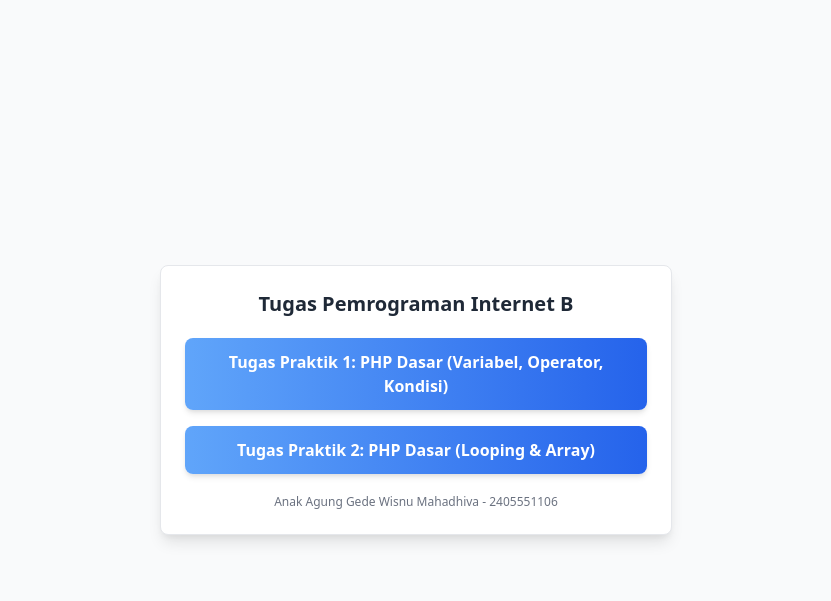
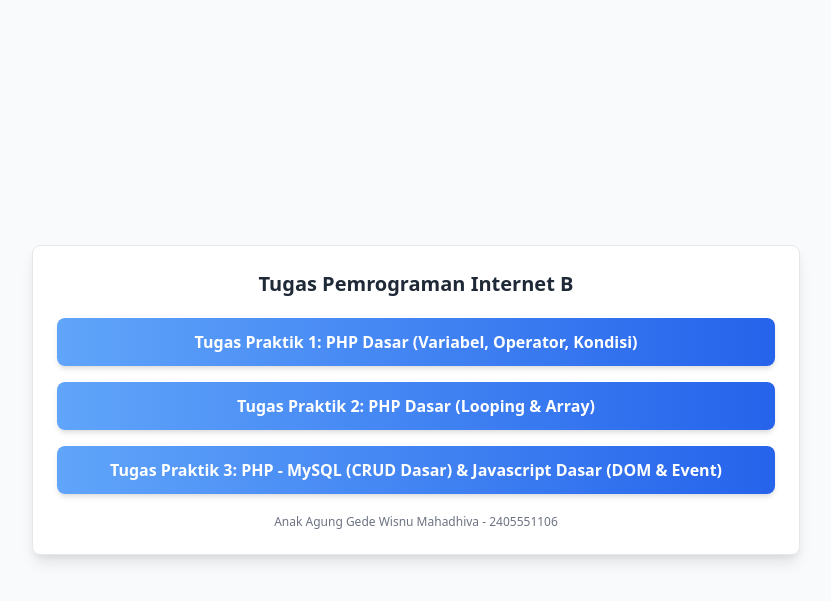
Before and after one commit to gungwisnu/Tugas-Pemrograman-Internet-B, a PHP site: page / in a window 1280 px wide. Shown: the top 601 px of the page, without its empty margins (224-1055 px from the left). Run offline with PHP 8.4, Linux system fonts and the light colour scheme.

Commit message:
Update index.php

```diff
--- a/index.php
+++ b/index.php
@@ -10,7 +10,7 @@
 
 <body class="bg-gray-50 font-sans">
     <div class="min-h-screen flex items-center justify-center">
-        <div class="w-full max-w-lg p-6 bg-white rounded-lg shadow-lg border border-gray-200">
+        <div class="w-full max-w-3xl p-6 bg-white rounded-lg shadow-lg border border-gray-200">
             <h1 class="text-xl font-semibold text-center text-gray-800 mb-5">Tugas Pemrograman Internet B</h1>
             <div class="space-y-4">
                 <div>
@@ -25,6 +25,12 @@
                         Tugas Praktik 2: PHP Dasar (Looping & Array)
                     </a>
                 </div>
+                <div>
+                    <a href="tugas3pemrogramaninternet/index.php"
+                        class="block text-center text-white font-semibold py-3 px-5 rounded-lg text-base bg-gradient-to-r from-blue-400 to-blue-600 hover:from-blue-500 hover:to-blue-700 transition-all duration-300 shadow-md">
+                        Tugas Praktik 3: PHP - MySQL (CRUD Dasar) & Javascript Dasar (DOM & Event)
+                    </a>
+                </div>
             </div>
             <p class="mt-5 text-center text-xs text-gray-500">Anak Agung Gede Wisnu Mahadhiva - 2405551106</p>
         </div>
```
